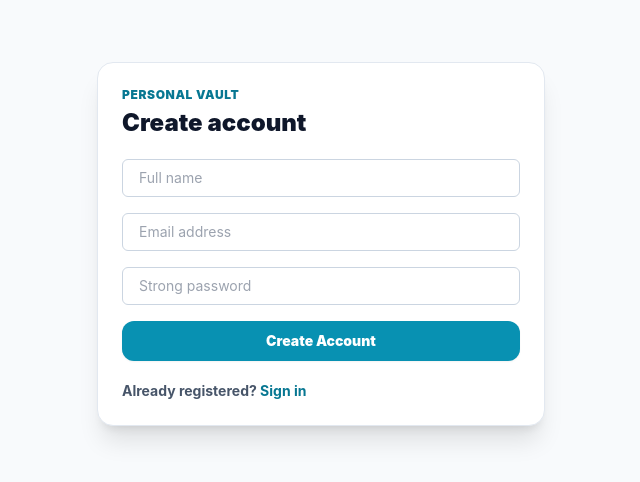
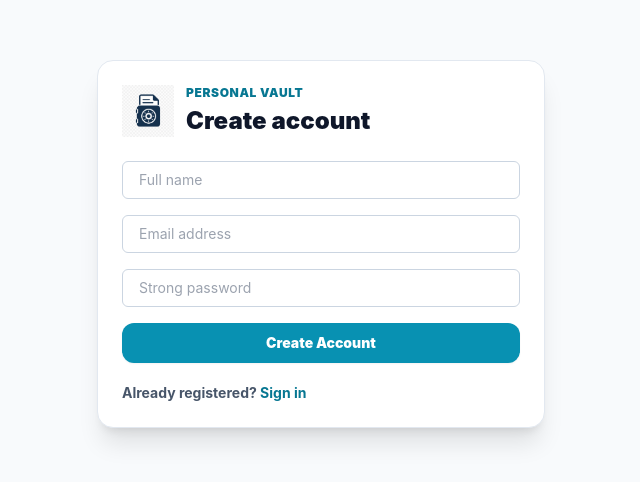
Before and after one commit to Munalthapa710/doc--vault-, a React (Vite) app in the folder client/: page /register in a window 1280 px wide. Shown: the part 156-638 px from the top of the page, without its empty margins (319-959 px from the left). Built offline with nearby package versions, Linux system fonts and the light colour scheme; no server answers.

Commit message:
Use vault logo across app

```diff
--- a/client/index.html
+++ b/client/index.html
@@ -5,8 +5,9 @@
     <meta name="viewport" content="width=device-width, initial-scale=1.0, maximum-scale=1.0, user-scalable=no, viewport-fit=cover" />
     <meta name="theme-color" content="#0f172a" />
     <link rel="manifest" href="/manifest.webmanifest" />
-    <link rel="icon" href="/pwa-icon.svg" />
-    <title>Aawaran Inventory</title>
+    <link rel="icon" href="/vaultlogo.png" />
+    <link rel="apple-touch-icon" href="/vaultlogo.png" />
+    <title>Personal Vault</title>
   </head>
   <body>
     <div id="root"></div>
--- a/client/public/sw.js
+++ b/client/public/sw.js
@@ -1,10 +1,10 @@
-const SHELL_CACHE = 'personal-vault-shell-v1';
+const SHELL_CACHE = 'personal-vault-shell-v2';
 const RUNTIME_CACHE = 'personal-vault-runtime-v1';
 const APP_SHELL = [
   '/',
   '/offline.html',
   '/manifest.webmanifest',
-  '/logoaearan.png'
+  '/vaultlogo.png'
 ];
 
 self.addEventListener('install', (event) => {
--- a/client/src/components/AppearanceSettings.tsx
+++ b/client/src/components/AppearanceSettings.tsx
@@ -109,7 +109,7 @@ export function AppearanceSettings() {
           <div className="mt-5 overflow-hidden rounded-xl border border-slate-200">
             <div className="p-4" style={{ background: settings.sidebarColor }}>
               <div className="mb-3 flex items-center gap-2">
-                <div className="grid h-9 w-9 place-items-center rounded-lg text-white" style={{ background: settings.primaryColor }}>A</div>
+                <img className="h-9 w-9 object-contain" src="/vaultlogo.png" alt="Personal Vault" />
                 <strong style={{ color: settings.textColor }}>Personal Vault</strong>
               </div>
               <div className="rounded-lg px-3 py-2 text-sm font-black text-white" style={{ background: settings.primaryColor }}>Active Menu</div>
--- a/client/src/components/Layout.tsx
+++ b/client/src/components/Layout.tsx
@@ -1,6 +1,6 @@
 import { useState } from 'react';
 import { NavLink, Outlet, useNavigate } from 'react-router-dom';
-import { Bell, ChevronLeft, ChevronRight, LogOut, Menu, Shield, X } from 'lucide-react';
+import { Bell, ChevronLeft, ChevronRight, LogOut, Menu, X } from 'lucide-react';
 import clsx from 'clsx';
 import { navGroups } from '../navigation';
 import { useAppStore } from '../store';
@@ -39,7 +39,7 @@ export function Layout() {
     <div className="app-shell min-h-screen text-slate-950">
       <aside className={clsx('vault-sidebar fixed inset-y-0 left-0 z-40 flex flex-col transition-all', sidebarCollapsed ? 'w-[76px]' : 'w-[244px]')}>
         <div className="sidebar-brand">
-          <div className="brand-mark grid place-items-center rounded-xl bg-cyan-600 text-white"><Shield size={26} /></div>
+          <img className="brand-mark" src="/vaultlogo.png" alt="Personal Vault" />
           {!sidebarCollapsed && <strong className="block truncate text-[15px]">Personal Vault</strong>}
         </div>
         <nav className="sidebar-scroll flex-1 overflow-y-auto px-3 py-4">
@@ -102,7 +102,7 @@ export function Layout() {
           <aside className="mobile-menu-panel" aria-label="Mobile navigation">
             <div className="mobile-menu-head">
               <div className="mobile-menu-brand">
-                <Shield />
+                <img src="/vaultlogo.png" alt="Personal Vault" />
                 <div><span className="eyebrow">Navigation</span><strong>Personal Vault</strong></div>
               </div>
               <button className="icon-button" type="button" onClick={closeMobileMenu} aria-label="Close menu"><X size={18} /></button>
--- a/client/src/pages/Login.tsx
+++ b/client/src/pages/Login.tsx
@@ -1,7 +1,7 @@
 import { FormEvent, useState } from 'react';
 import { Link, useNavigate } from 'react-router-dom';
 import toast from 'react-hot-toast';
-import { LockKeyhole, ShieldCheck } from 'lucide-react';
+import { LockKeyhole } from 'lucide-react';
 import { useAppStore } from '../store';
 
 export function Login({ mode = 'password' }: { mode?: 'password' | 'otp' }) {
@@ -54,7 +54,7 @@ export function Login({ mode = 'password' }: { mode?: 'password' | 'otp' }) {
     <main className="grid min-h-screen place-items-center bg-slate-50 px-4 py-8">
       <form onSubmit={submit} className="w-full max-w-md rounded-2xl border border-slate-200 bg-white p-6 shadow-xl">
         <div className="mb-6 flex items-center gap-3">
-          <span className="grid h-12 w-12 place-items-center rounded-xl bg-cyan-600 text-white"><ShieldCheck /></span>
+          <img className="login-logo" src="/vaultlogo.png" alt="Personal Vault" />
           <div><span className="eyebrow">Personal Vault</span><h1 className="text-2xl font-black">{mode === 'otp' ? 'Verify login OTP' : 'Secure sign in'}</h1></div>
         </div>
         <div className="grid gap-4">
--- a/client/src/pages/Register.tsx
+++ b/client/src/pages/Register.tsx
@@ -23,7 +23,10 @@ export function Register() {
   return (
     <main className="grid min-h-screen place-items-center bg-slate-50 px-4 py-8">
       <form onSubmit={submit} className="w-full max-w-md rounded-2xl border border-slate-200 bg-white p-6 shadow-xl">
-        <span className="eyebrow">Personal Vault</span><h1 className="mb-5 text-2xl font-black">Create account</h1>
+        <div className="mb-6 flex items-center gap-3">
+          <img className="login-logo" src="/vaultlogo.png" alt="Personal Vault" />
+          <div><span className="eyebrow">Personal Vault</span><h1 className="text-2xl font-black">Create account</h1></div>
+        </div>
         <div className="grid gap-4">
           <input className="form-field" placeholder="Full name" value={form.fullName} onChange={(e) => setForm({ ...form, fullName: e.target.value })} required />
           <input className="form-field" type="email" placeholder="Email address" value={form.email} onChange={(e) => setForm({ ...form, email: e.target.value })} required />
```
Also changed, not shown: client/public/manifest.webmanifest, client/public/vaultlogo.png (added).
